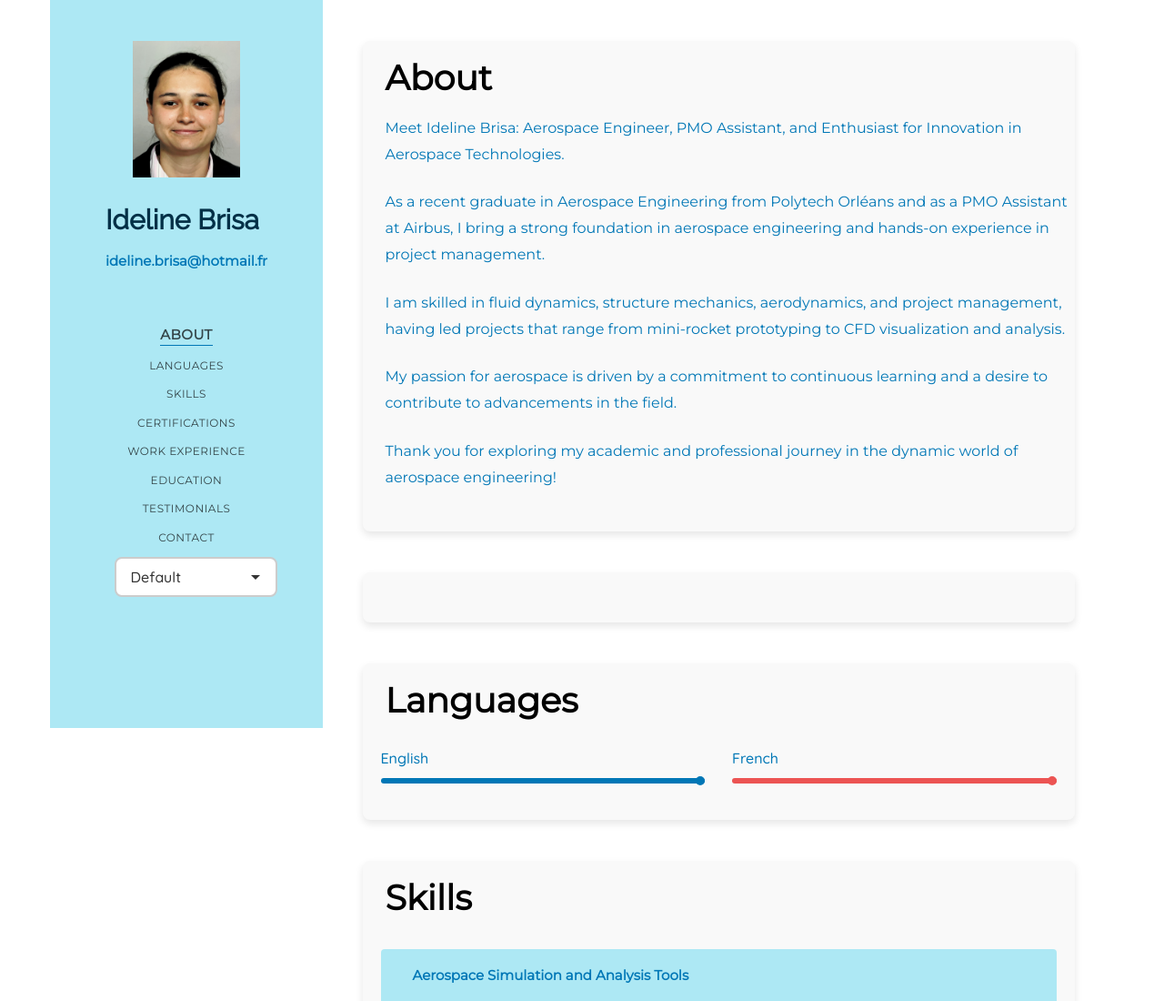
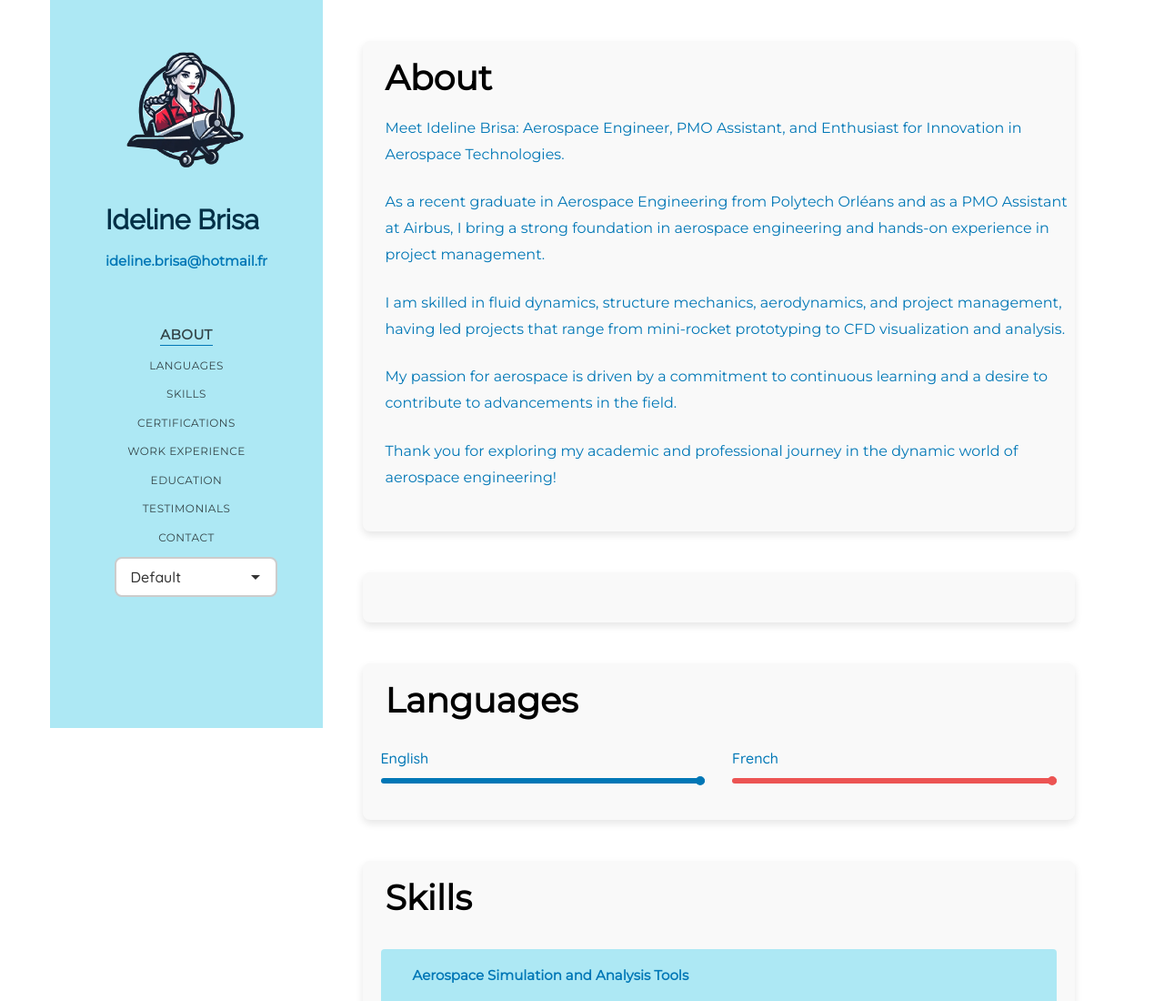
Before and after one commit to idelinebrisa/idelinebrisa.github.io, a website: page index.html in a window 1280 px wide. Shown: the top 1100 px of the page at 91% size. Drawn offline with nearby package versions, Linux system fonts and the light colour scheme; no server answers.

Commit message:
pic face update

```diff
--- a/index.html
+++ b/index.html
@@ -9,7 +9,7 @@
    <meta name="keywords" content="">
    <meta name="author" content="">
 
-   <link rel="icon" type="image/png" href="/images/logo_ideline_oct24.jpg">
+   <link rel="icon" type="image/png" href="/images/logo_face.png">
    <link rel="preconnect" href="https://fonts.googleapis.com">
    <link rel="preconnect" href="https://fonts.gstatic.com" crossorigin>
    <link href="https://fonts.googleapis.com/css2?family=Quicksand:wght@300;400;500;700&family=Playfair+Display:wght@400;400i;700&family=Montserrat|Open+Sans|Raleway&display=swap" rel="stylesheet">
@@ -35,7 +35,7 @@
          <aside id="colorlib-aside" role="complementary" class="border js-fullheight no-print">
             <div class="text-center">
                <div class="author-img">
-                  <img alt="profile-img" src="images/logo_ideline_oct24.jpg">
+                  <img alt="profile-img" src="images/logo_face.png">
                </div>
                <h1 id="colorlib-logo"><a href="./index.html" id="fullname"></a></h1>
                <p><b><a href="mailto:" id="email"></a></b></p>
```
Also changed, not shown: images/logo_face.png (added), 1 other file.
